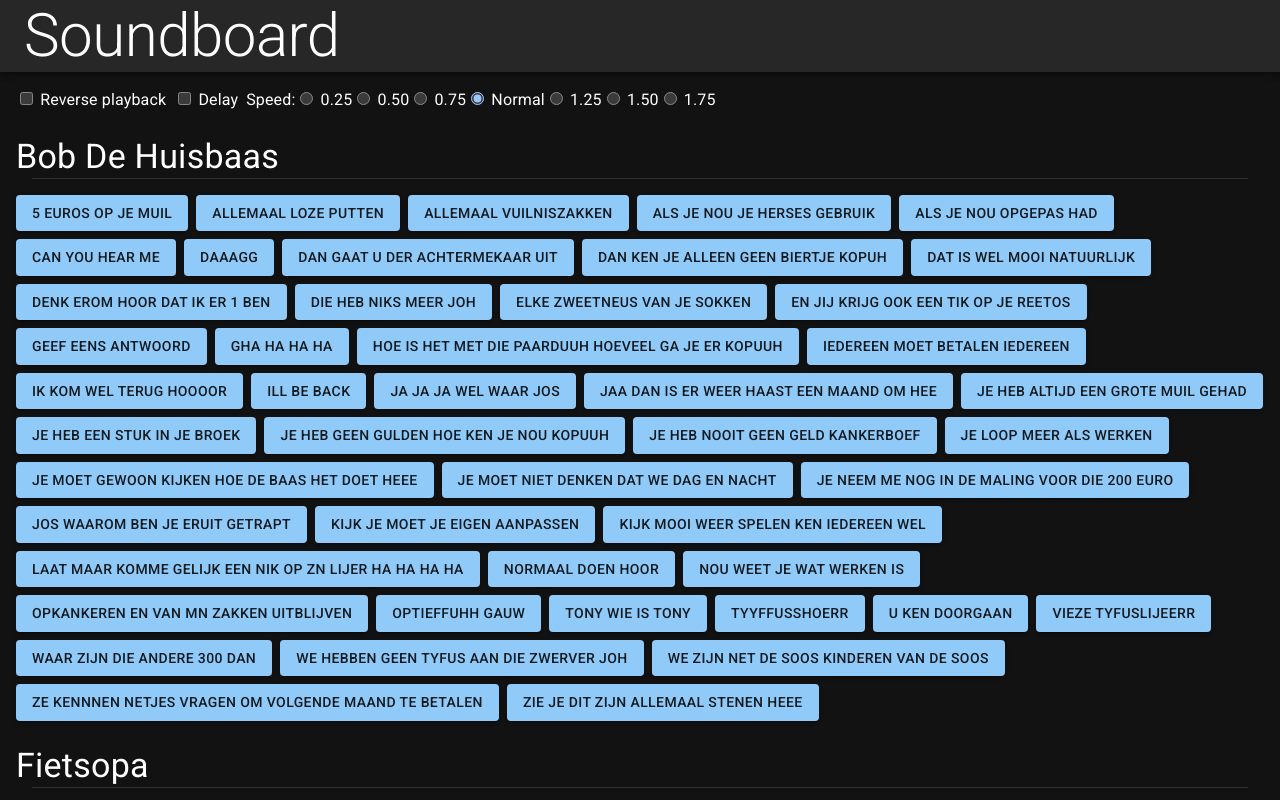
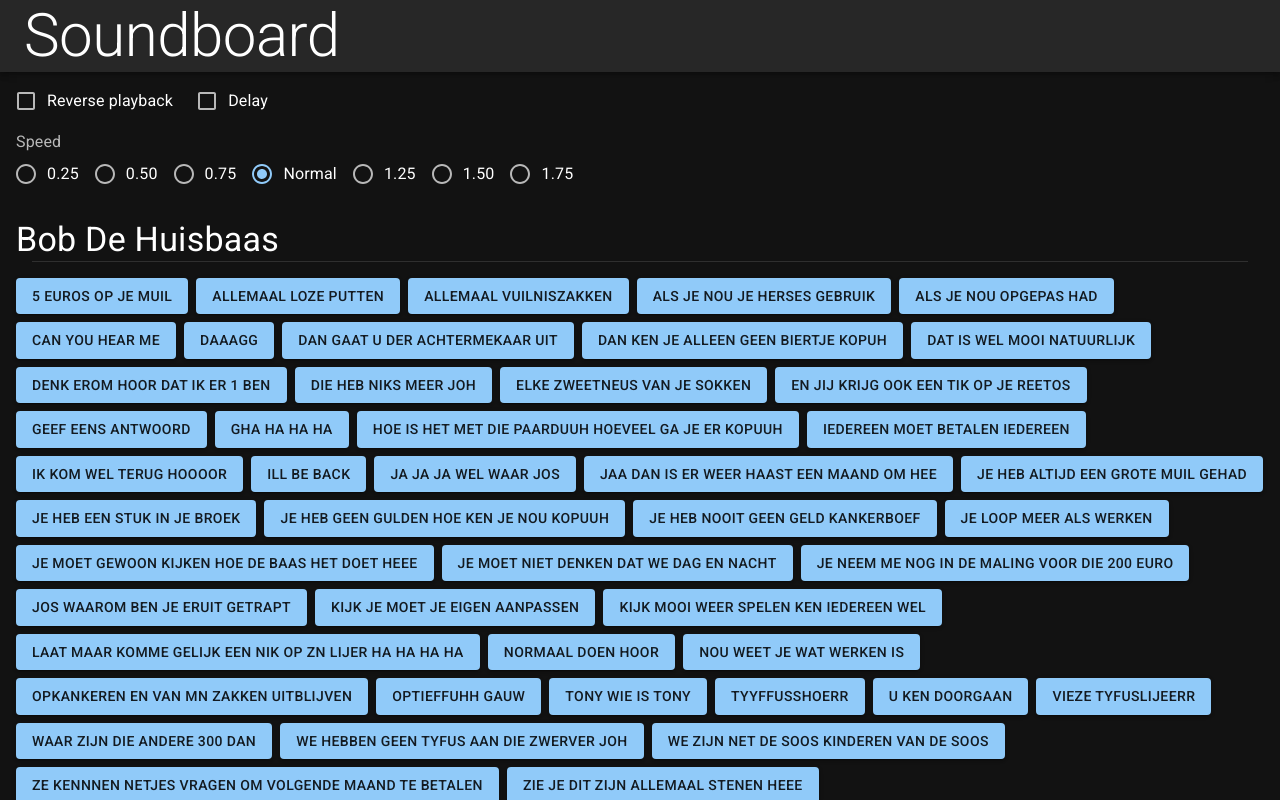
Before and after one commit to cstegeman/react-poc, a React (Create React App) app: page / in a window 1280 px wide. Shown: the top 800 px of the page. Built offline with nearby package versions, Linux system fonts and the light colour scheme; what tunajs would draw is missing.

Commit message:
Layout for form elements with material ui

```diff
--- a/src/components/DelayField.js
+++ b/src/components/DelayField.js
@@ -1,9 +1,15 @@
+import { Checkbox, FormControlLabel, FormGroup } from '@mui/material';
+
 const DelayField = ({ enableDelay, onChange }) => {
   return (
-    <>
-      <input type="checkbox" id="delay" checked={enableDelay} onChange={onChange} />{' '}
-      <label htmlFor="delay">Delay</label>
-    </>
+    <FormGroup>
+      <FormControlLabel
+        control={<Checkbox />}
+        label="Delay"
+        checked={enableDelay}
+        onChange={onChange}
+      />
+    </FormGroup>
   );
 };
 
--- a/src/components/Header.js
+++ b/src/components/Header.js
@@ -1,7 +1,7 @@
 import ReverseField from './ReverseField';
 import SpeedSelection from './SpeedSelection';
 import DelayField from './DelayField';
-import { AppBar, Grid, Toolbar, Typography } from '@mui/material';
+import { AppBar, Box, Grid, Toolbar, Typography } from '@mui/material';
 
 const Header = ({
   reversePlayback,
@@ -20,17 +20,17 @@ const Header = ({
           </Typography>
         </Toolbar>
       </AppBar>
-      <Grid container spacing={1} sx={{ mt: 1, pl:2, pr: 2 }}>
+      <Box sx={{ mt: 1, pl:2, pr: 2 }}>
+        <Grid container spacing={1}>
           <Grid item xs="auto">
             <ReverseField reversePlayback={reversePlayback} onChange={onChangeReversePlayback} />
           </Grid>
           <Grid item xs="auto">
             <DelayField enableDelay={enableDelay} onChange={onChangeDelay} />
           </Grid>
-        <Grid item xs="auto">
+        </Grid>
         <SpeedSelection playSpeed={playSpeed} onChange={onChangePlaySpeed} />
-        </Grid>
-      </Grid>
+      </Box>
     </>
   );
 };
--- a/src/components/ReverseField.js
+++ b/src/components/ReverseField.js
@@ -1,9 +1,10 @@
+import { Checkbox, FormControlLabel, FormGroup } from '@mui/material';
+
 const ReverseField = ({ reversePlayback, onChange }) => {
   return (
-    <>
-      <input type="checkbox" id="reverse" checked={reversePlayback} onChange={onChange} />{' '}
-      <label htmlFor="reverse">Reverse playback</label>
-    </>
+      <FormGroup>
+        <FormControlLabel control={<Checkbox />} label="Reverse playback" checked={reversePlayback} onChange={onChange} />
+      </FormGroup>
   );
 };
 
--- a/src/components/SpeedSelection.js
+++ b/src/components/SpeedSelection.js
@@ -1,4 +1,4 @@
-import { Grid } from '@mui/material';
+import { FormControl, FormControlLabel, FormLabel, Radio, RadioGroup } from '@mui/material';
 
 const options = [
   {
@@ -40,31 +40,24 @@ const options = [
 
 const SpeedSelection = ({ playSpeed, onChange }) => {
   return (
-    <Grid container role="group" aria-labelledby="speed-title">
-      <Grid item xs="auto" id="speed-title">
-        Speed:
-      </Grid>
-      <Grid item xs="auto">
-        <Grid container>
+    <FormControl component="fieldset" sx={{ mt: 1 }}>
+      <FormLabel component="legend">Speed</FormLabel>
+      <RadioGroup row aria-label="gender" name="row-radio-buttons-group">
         {options.map((option, index) => {
-            const id = `${option.name}-${index}`;
           return (
-              <Grid item xs="auto" key={index}>
-                <input
-                  type="radio"
+            <FormControlLabel
+              key={index}
+              value={option.value}
+              control={<Radio />}
+              label={option.label}
               name={option.name}
-                  value={option.value}
-                  id={id}
               checked={option.value === playSpeed}
               onChange={onChange}
-                />{' '}
-                <label htmlFor={id}>{option.label}</label>
-              </Grid>
+            />
           );
         })}
-        </Grid>
-      </Grid>
-    </Grid>
+      </RadioGroup>
+    </FormControl>
   );
 };
 
```
Lines whose indentation alone changed are shown as unchanged.
